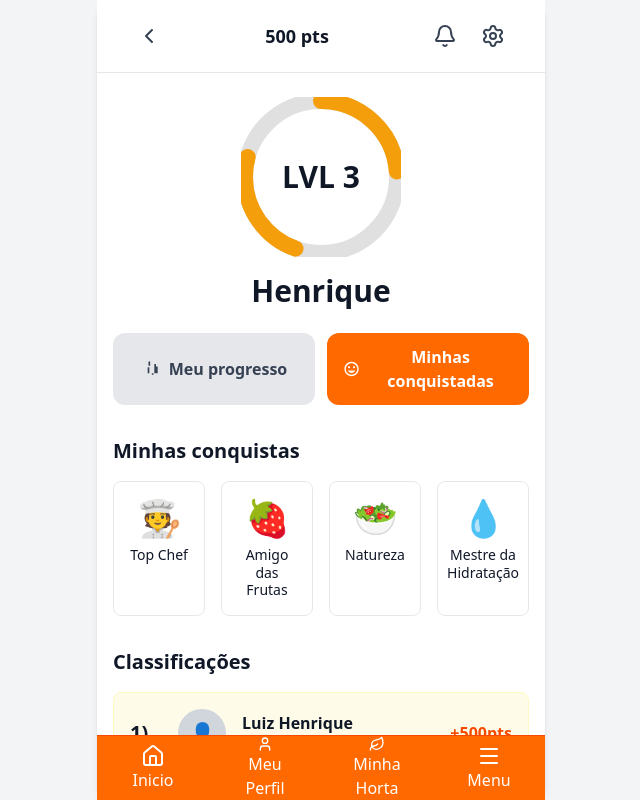
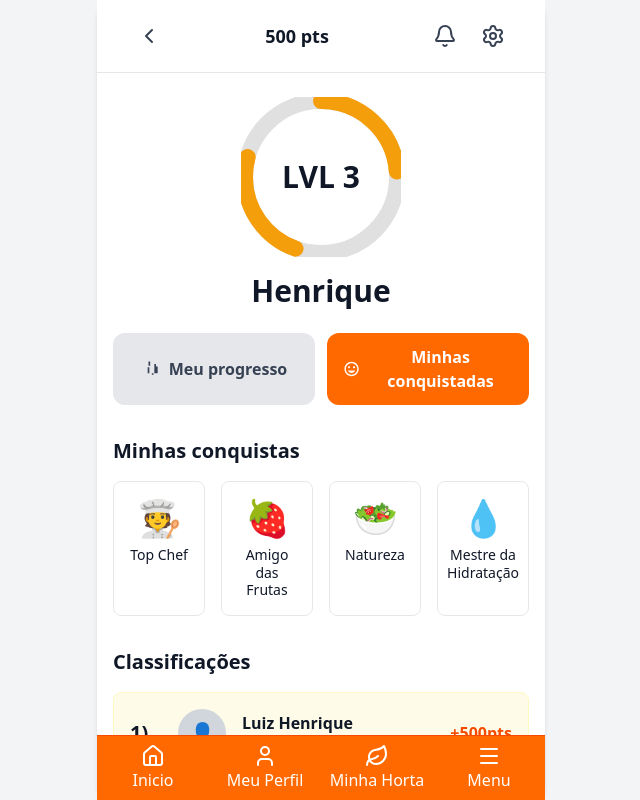
Before and after one commit to estartandodevs-course/Nutra-Frontend-TCC-2025, a React (Vite) app: page /conquistas in a window 1280 px wide. Shown: the whole page, without its empty margins (319-959 px from the left). Built offline with nearby package versions, Linux system fonts and the light colour scheme.

Commit message:
fix(component): fix nowrap Bottomnav

```diff
--- a/src/components/general/BottomNav.tsx
+++ b/src/components/general/BottomNav.tsx
@@ -7,22 +7,22 @@ export default function BottomNav() {
         <div className="flex justify-around items-center h-16">
           <button className="flex flex-col items-center justify-center w-16 h-16 text-white">
             <Home size={24} />
-            <span className="font-fredoka text-[16px]">Inicio</span>
+            <span className="font-fredoka text-[16px] whitespace-nowrap">Inicio</span>
           </button>
 
           <button className="flex flex-col items-center justify-center w-16 h-16 text-white">
             <User size={24} />
-            <span className="font-fredoka text-[16px]">Meu Perfil</span>
+            <span className="font-fredoka text-[16px] whitespace-nowrap">Meu Perfil</span>
           </button>
 
           <button className="flex flex-col items-center justify-center w-16 h-16 text-white">
             <Leaf size={24} />
-            <span className="font-fredoka text-[16px]">Minha Horta</span>
+            <span className="font-fredoka text-[16px] whitespace-nowrap">Minha Horta</span>
           </button>
 
           <button className="flex flex-col items-center justify-center w-16 h-16 text-white">
             <Menu size={24} />
-            <span className="font-fredoka text-[16px]">Menu</span>
+            <span className="font-fredoka text-[16px] whitespace-nowrap">Menu</span>
           </button>
         </div>
       </div>
```
